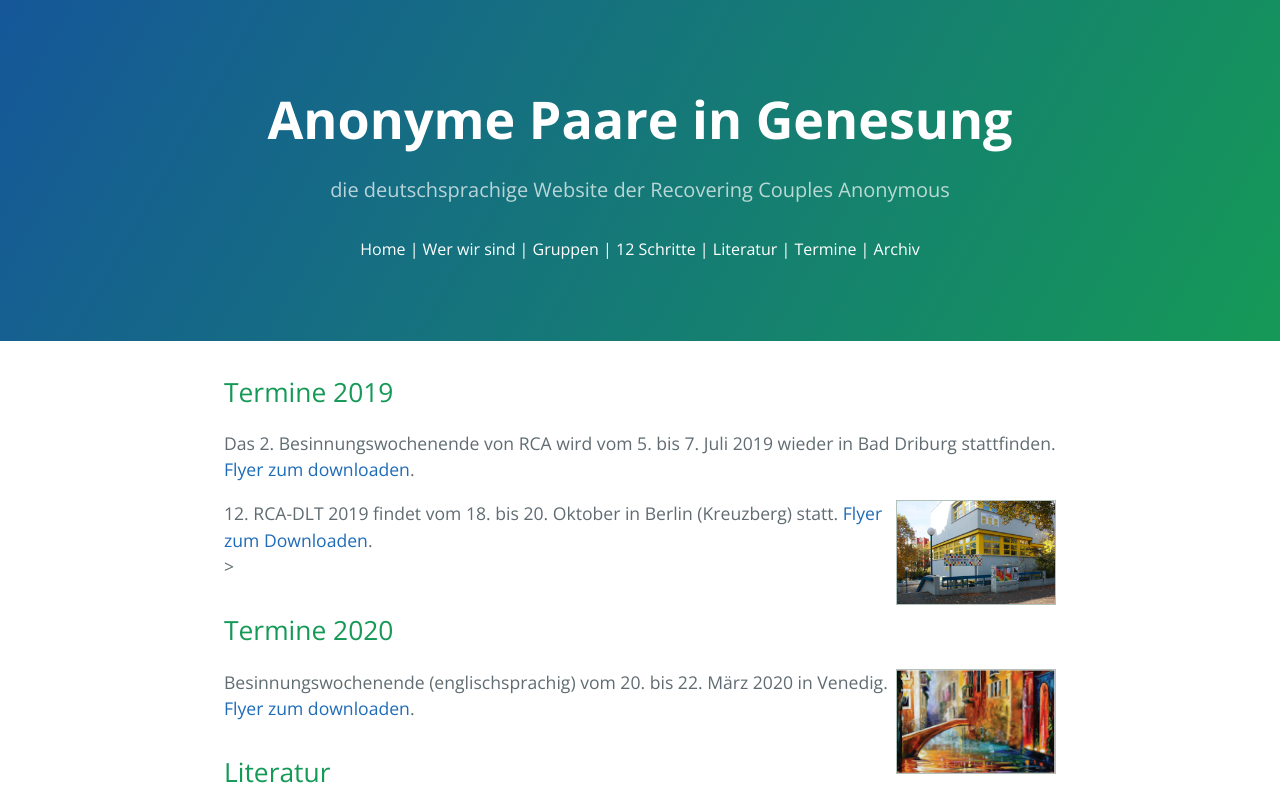
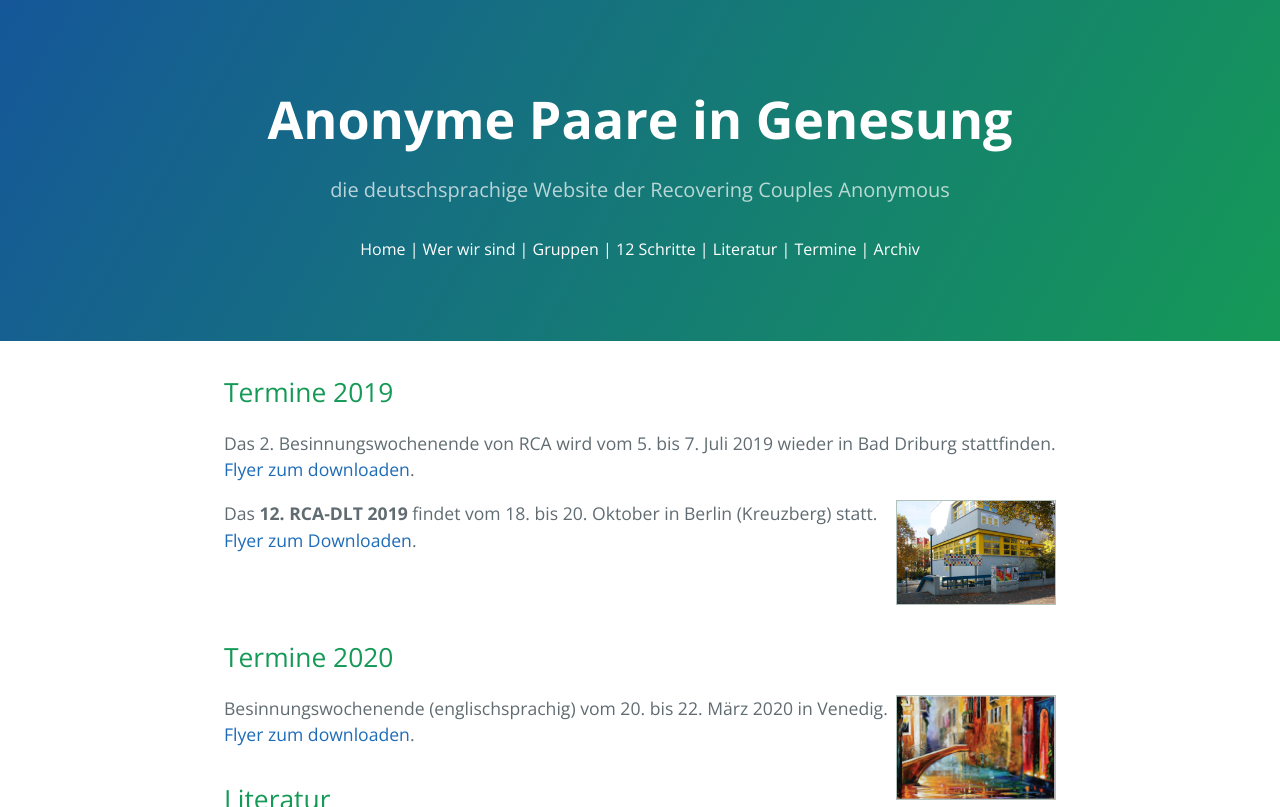
Before and after one commit to rcadeutschland/rcadeutschland.github.io, a Jekyll site: the page built from index.html, in a window 1280 px wide and 900 px high, cut to the strip 0-807 px from the top of the window. Built offline with Jekyll 4.4.1, drawn with Linux system fonts in a browser that asks for light colours; nearby versions of some CDN libraries.

Commit message:
Update index.html

```diff
--- a/index.html
+++ b/index.html
@@ -5,10 +5,11 @@
 <h2>Termine 2019</h2>
 <p>Das 2. Besinnungswochenende von RCA wird vom 5. bis 7. Juli 2019 wieder in Bad Driburg stattfinden. <a href="/files/RCA_Besinnungswochenende2019.pdf">Flyer zum downloaden</a>.</p>
 <p>
- <img src="images/RCAKreuzberg.png" style="float:right;width:160px;height:105px;border:solid 1px #b2c2ba;"
+ <img src="images/RCAKreuzberg.png" style="float:right;width:160px;height:105px;border:solid 1px #b2c2ba;">
  Das <b>12. RCA-DLT 2019</b> findet vom 18. bis 20. Oktober in Berlin (Kreuzberg) statt. <a href="/files/FlyerRCADLT2019.pdf">Flyer zum Downloaden</a>.
-<br>>
 <br>
+<br>
+ <br>
 </p>
 <h2>Termine 2020</h2>
 <p><img src="images/Venice.png" style="float:right;width:160px;height:105px;border:solid 1px #b2c2ba;">
```
